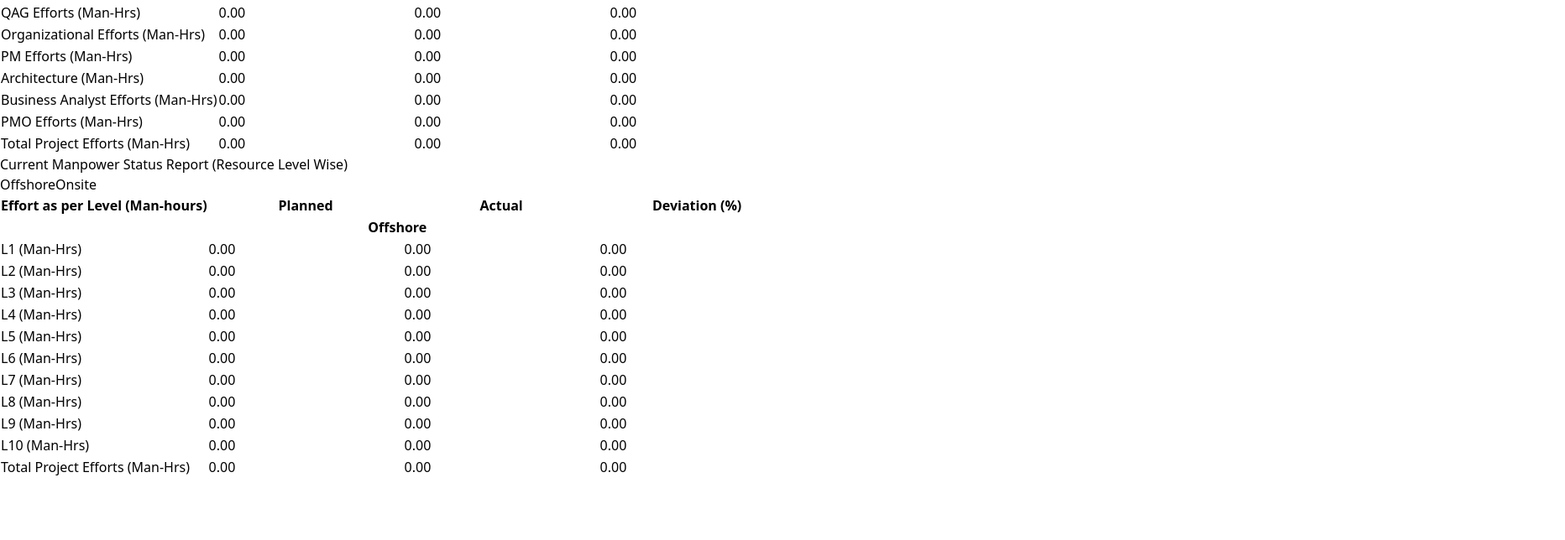
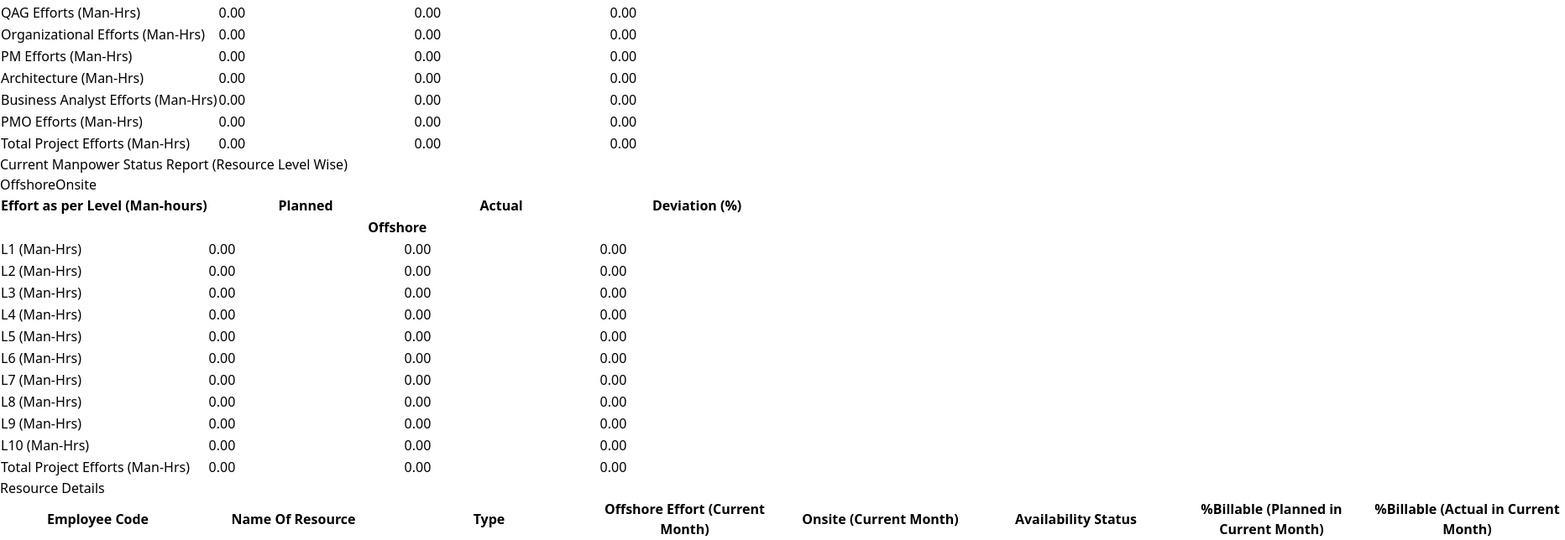
Before and after one commit to rishabhpal6397/pmwb_dashboard, a React (Vite) app: page /resources in a window 1280 px wide. Shown: the part 1320-1964 px from the top of the page at 84% size, 1864 px wide, since content can reach past the window. Before the commit the page ends 1890 px from the top, so only its background shows below. Built offline with nearby package versions, Linux system fonts and the light colour scheme.

Commit message:
Updated resource page

```diff
--- a/src/pages/resources.tsx
+++ b/src/pages/resources.tsx
@@ -2,8 +2,23 @@ import { useState } from "react";
 import Navbar from "../components/layout/navbar";
 import Sidebar from "../components/layout/sidebar";
 
-const Resources = () => {
-  const effortRows = [
+// ── Types ──────────────────────────────────────────────────────────────────
+type LocationType = "Offshore" | "Onsite";
+
+type SubColData = Record<string, string>; // { Planned: "0.00", Actual: "0.00", "Deviation (%)": "0.00" }
+
+type SectionData = Record<string, SubColData>; // { "L1 (Man-Hrs)": SubColData, ... }
+
+type TableData = Record<LocationType, { typeWise: SectionData; levelWise: SectionData }>;
+
+type SimpleRow = Record<string, string>; // { "Employee Code": "", "Name Of Resource": "", ... }
+
+// ── Constants ──────────────────────────────────────────────────────────────
+const LOCATIONS: LocationType[] = ["Offshore", "Onsite"];
+
+const SUB_COLUMNS = ["Planned", "Actual", "Deviation (%)"];
+
+const EFFORT_ROWS = [
   "Project Team Effort (Man-Hrs)",
   "Testing Team Effort (Man-Hrs)",
   "Graphics Efforts (Man-Hrs)",
@@ -17,7 +32,7 @@ const Resources = () => {
   "Total Project Efforts (Man-Hrs)",
 ];
 
-  const levelRows = [
+const LEVEL_ROWS = [
   "L1 (Man-Hrs)",
   "L2 (Man-Hrs)",
   "L3 (Man-Hrs)",
@@ -31,51 +46,153 @@ const Resources = () => {
   "Total Project Efforts (Man-Hrs)",
 ];
 
-  const locations = ["Offshore", "Onsite"] as const;
-  type LocationType = (typeof locations)[number];
+const SIMPLE_COLUMNS = [
+  "Employee Code",
+  "Name Of Resource",
+  "Type",
+  "Offshore Effort (Current Month)",
+  "Onsite (Current Month)",
+  "Availability Status",
+  "%Billable (Planned in Current Month)",
+  "%Billable (Actual in Current Month)",
+];
 
-  const subColumns = ["Planned", "Actual", "Deviation (%)"];
+const SIMPLE_ROW_COUNT = 9;
 
-  // ---------------- STATE ----------------
-  const [collapsed, setCollapsed] = useState(false);
-  const [selectedLocation, setSelectedLocation] =
-    useState<LocationType>("Offshore");
+// ── Helpers ────────────────────────────────────────────────────────────────
+const buildSectionData = (rows: string[]): SectionData =>
+  Object.fromEntries(
+    rows.map((row) => [
+      row,
+      Object.fromEntries(SUB_COLUMNS.map((col) => [col, "0.00"])),
+    ])
+  );
 
-  // ---------------- TABLE DATA ----------------
-  type TableDataType = Record<
-    LocationType,
-    {
-      typeWise: Record<string, Record<string, string>>;
-      levelWise: Record<string, Record<string, string>>;
-    }
-  >;
-
-  const createInitialData = (rows: string[]) => {
-    const data: Record<string, Record<string, string>> = {};
-    rows.forEach((row) => {
-      data[row] = {};
-      subColumns.forEach((column) => {
-        data[row][column] = "0.00";
-      });
-    });
-    return data;
-  };
-
-  const [tableData, setTableData] = useState<TableDataType>({
+const buildInitialTableData = (): TableData => ({
   Offshore: {
-      typeWise: createInitialData(effortRows),
-      levelWise: createInitialData(levelRows),
+    typeWise: buildSectionData(EFFORT_ROWS),
+    levelWise: buildSectionData(LEVEL_ROWS),
   },
   Onsite: {
-      typeWise: createInitialData(effortRows),
-      levelWise: createInitialData(levelRows),
+    typeWise: buildSectionData(EFFORT_ROWS),
+    levelWise: buildSectionData(LEVEL_ROWS),
   },
 });
 
-  const handleChange = (
+const buildInitialSimpleRows = (): SimpleRow[] =>
+  Array.from({ length: SIMPLE_ROW_COUNT }, () =>
+    Object.fromEntries(SIMPLE_COLUMNS.map((col) => [col, ""]))
+  );
+
+// ── Sub-components ─────────────────────────────────────────────────────────
+interface LocationToggleProps {
+  selected: LocationType;
+  onChange: (loc: LocationType) => void;
+}
+
+const LocationToggle = ({ selected, onChange }: LocationToggleProps) => (
+  <div className="inline-flex rounded-lg border border-gray-300 overflow-hidden">
+    {LOCATIONS.map((loc) => (
+      <button
+        key={loc}
+        type="button"
+        onClick={() => onChange(loc)}
+        className={`px-4 py-2 text-sm font-medium transition-colors ${
+          selected === loc
+            ? "bg-blue-600 text-white"
+            : "bg-white text-gray-700 hover:bg-gray-100"
+        }`}
+      >
+        {loc}
+      </button>
+    ))}
+  </div>
+);
+
+interface ManpowerTableProps {
+  title: string;
+  headerLabel: string;
+  rows: string[];
+  data: SectionData;
+  location: LocationType;
+  onLocationChange: (loc: LocationType) => void;
+  onCellChange: (row: string, col: string, value: string) => void;
+}
+
+const ManpowerTable = ({
+  title,
+  headerLabel,
+  rows,
+  data,
+  location,
+  onLocationChange,
+  onCellChange,
+}: ManpowerTableProps) => (
+  <div className="mb-10">
+    <div className="flex flex-col md:flex-row md:items-center md:justify-between gap-4 mb-4">
+      <h3 className="font-semibold">{title}</h3>
+      <LocationToggle selected={location} onChange={onLocationChange} />
+    </div>
+
+    <div className="overflow-x-auto">
+      <table className="table-fixed border-collapse border border-black text-sm w-full bg-white">
+        <thead>
+          <tr>
+            <th className="border border-black bg-purple-200 p-3 font-bold text-left w-72">
+              {headerLabel}
+            </th>
+            {SUB_COLUMNS.map((col) => (
+              <th
+                key={col}
+                className="border border-black bg-gray-200 p-2 text-center font-medium"
+              >
+                {col}
+              </th>
+            ))}
+          </tr>
+          <tr>
+            <th
+              colSpan={4}
+              className="border border-black bg-blue-100 p-3 text-center text-xl font-bold"
+            >
+              {location}
+            </th>
+          </tr>
+        </thead>
+        <tbody>
+          {rows.map((row) => (
+            <tr key={row}>
+              <td className="border border-black p-3 font-medium">{row}</td>
+              {SUB_COLUMNS.map((col) => (
+                <td key={col} className="border border-black p-2">
+                  <input
+                    type="text"
+                    className="w-full border rounded px-2 py-1 focus:outline-none focus:ring-2 focus:ring-blue-500"
+                    value={data[row]?.[col] ?? "0.00"}
+                    onChange={(e) => onCellChange(row, col, e.target.value)}
+                  />
+                </td>
+              ))}
+            </tr>
+          ))}
+        </tbody>
+      </table>
+    </div>
+  </div>
+);
+
+// ── Main Component ─────────────────────────────────────────────────────────
+const Resources = () => {
+  const [collapsed, setCollapsed] = useState(false);
+  const [selectedLocation, setSelectedLocation] = useState<LocationType>("Offshore");
+  const [tableData, setTableData] = useState<TableData>(buildInitialTableData);
+  const [simpleRows, setSimpleRows] = useState<SimpleRow[]>(buildInitialSimpleRows);
+
+  // Handler for Tables 1 & 2
+  const handleManpowerChange = (
     section: "typeWise" | "levelWise",
     row: string,
-    key: string,
+    col: string,
     value: string
   ) => {
     setTableData((prev) => ({
@@ -86,37 +203,21 @@ const Resources = () => {
           ...prev[selectedLocation][section],
           [row]: {
             ...prev[selectedLocation][section][row],
-            [key]: value,
+            [col]: value,
           },
         },
       },
     }));
   };
 
-  // ---------------- LOCATION TOGGLE ----------------
-  const LocationToggle = ({
-    selectedLocation,
-    setSelectedLocation,
-  }: {
-    selectedLocation: LocationType;
-    setSelectedLocation: (loc: LocationType) => void;
-  }) => (
-    <div className="inline-flex rounded-lg border border-gray-300 overflow-hidden">
-      {locations.map((location) => (
-        <button
-          key={location}
-          onClick={() => setSelectedLocation(location)}
-          className={`px-4 py-2 text-sm font-medium transition-colors ${
-            selectedLocation === location
-              ? "bg-blue-600 text-white"
-              : "bg-white text-gray-700 hover:bg-gray-100"
-          }`}
-        >
-          {location}
-        </button>
-      ))}
-    </div>
-  );
+  // Handler for Table 3
+  const handleSimpleChange = (rowIndex: number, col: string, value: string) => {
+    setSimpleRows((prev) => {
+      const updated = [...prev];
+      updated[rowIndex] = { ...updated[rowIndex], [col]: value };
+      return updated;
+    });
+  };
 
   const currentTypeData = tableData[selectedLocation].typeWise;
   const currentLevelData = tableData[selectedLocation].levelWise;
@@ -136,116 +237,62 @@ const Resources = () => {
           <h1 className="text-3xl font-bold text-gray-800 mb-6">Resources</h1>
 
           {/* ── TABLE 1: Resource Type Wise ── */}
-          <div className="flex flex-col md:flex-row md:items-center md:justify-between gap-4 mb-4">
-            <h3 className="font-semibold">
-              Current Manpower Status Report (Resource Type Wise)
-            </h3>
-            <LocationToggle
-              selectedLocation={selectedLocation}
-              setSelectedLocation={setSelectedLocation}
+          <ManpowerTable
+            title="Current Manpower Status Report (Resource Type Wise)"
+            headerLabel="Effort as per Type (Man-hours)"
+            rows={EFFORT_ROWS}
+            data={currentTypeData}
+            location={selectedLocation}
+            onLocationChange={setSelectedLocation}
+            onCellChange={(row, col, val) =>
+              handleManpowerChange("typeWise", row, col, val)
+            }
           />
-          </div>
 
-          <div className="overflow-x-auto mb-10">
-            <table className="table-fixed border-collapse border border-black text-sm w-full bg-white">
-              <thead>
+          {/* ── TABLE 2: Resource Level Wise ── */}
+          <ManpowerTable
+            title="Current Manpower Status Report (Resource Level Wise)"
+            headerLabel="Effort as per Level (Man-hours)"
+            rows={LEVEL_ROWS}
+            data={currentLevelData}
+            location={selectedLocation}
+            onLocationChange={setSelectedLocation}
+            onCellChange={(row, col, val) =>
+              handleManpowerChange("levelWise", row, col, val)
+            }
+          />
+
+          {/* ── TABLE 3: Simple Resource Table ── */}
+          <div className="mb-10">
+            <h2 className="text-2xl font-bold mb-4">Resource Details</h2>
+            <div className="overflow-x-auto">
+              <table className="min-w-full border border-black text-sm bg-white">
+                <thead className="bg-gray-100">
                   <tr>
-                  <th className="border border-black bg-purple-200 p-3 font-bold text-left w-72">
-                    Effort as per Type (Man-hours)
-                  </th>
-                  {subColumns.map((column) => (
+                    {SIMPLE_COLUMNS.map((col) => (
                       <th
-                      key={column}
-                      className="border border-black bg-gray-200 p-2 text-center font-medium"
+                        key={col}
+                        className="border border-black px-4 py-3 text-center font-semibold min-w-[180px]"
                       >
-                      {column}
+                        {col}
                       </th>
                     ))}
                   </tr>
-                <tr>
-                  <th
-                    colSpan={4}
-                    className="border border-black bg-blue-100 p-3 text-center text-xl font-bold"
-                  >
-                    {selectedLocation}
-                  </th>
-                </tr>
                 </thead>
                 <tbody>
-                {effortRows.map((row) => (
-                  <tr key={row}>
-                    <td className="border border-black p-3">{row}</td>
-                    {subColumns.map((column) => (
-                      <td key={column} className="border border-black p-2">
+                  {simpleRows.map((rowData, rowIndex) => (
+                    <tr key={rowIndex}>
+                      {SIMPLE_COLUMNS.map((col) => (
+                        <td
+                          key={col}
+                          className="border border-black p-2 min-w-[180px]"
+                        >
                           <input
                             type="text"
                             className="w-full border rounded px-2 py-1 focus:outline-none focus:ring-2 focus:ring-blue-500"
-                          value={currentTypeData[row][column]}
+                            value={rowData[col] ?? ""}
                             onChange={(e) =>
-                            handleChange("typeWise", row, column, e.target.value)
-                          }
-                        />
-                      </td>
-                    ))}
-                  </tr>
-                ))}
-              </tbody>
-            </table>
-          </div>
-
-          {/* ── TABLE 2: Resource Level Wise ── */}
-          <div className="flex flex-col md:flex-row md:items-center md:justify-between gap-4 mb-4">
-            <h3 className="font-semibold">
-              Current Manpower Status Report (Resource Level Wise)
-            </h3>
-            <LocationToggle
-              selectedLocation={selectedLocation}
-              setSelectedLocation={setSelectedLocation}
-            />
-          </div>
-
-          <div className="overflow-x-auto mb-10">
-            <table className="table-fixed border-collapse border border-black text-sm w-full bg-white">
-              <thead>
-                <tr>
-                  <th className="border border-black bg-purple-200 p-3 font-bold text-left w-72">
-                    Effort as per Level (Man-hours)
-                  </th>
-                  {subColumns.map((column) => (
-                    <th
-                      key={column}
-                      className="border border-black bg-gray-200 p-2 text-center font-medium"
-                    >
-                      {column}
-                    </th>
-                  ))}
-                </tr>
-                <tr>
-                  <th
-                    colSpan={4}
-                    className="border border-black bg-blue-100 p-3 text-center text-xl font-bold"
-                  >
-                    {selectedLocation}
-                  </th>
-                </tr>
-              </thead>
-              <tbody>
-                {levelRows.map((row) => (
-                  <tr key={row}>
-                    <td className="border border-black p-3">{row}</td>
-                    {subColumns.map((column) => (
-                      <td key={column} className="border border-black p-2">
-                        <input
-                          type="text"
-                          className="w-full border rounded px-2 py-1 focus:outline-none focus:ring-2 focus:ring-blue-500"
-                          value={currentLevelData[row][column]}
-                          onChange={(e) =>
-                            handleChange(
-                              "levelWise",
-                              row,
-                              column,
-                              e.target.value
-                            )
+                              handleSimpleChange(rowIndex, col, e.target.value)
                             }
                           />
                         </td>
@@ -256,6 +303,8 @@ const Resources = () => {
               </table>
             </div>
           </div>
+
+        </div>
       </div>
     </div>
   );
```
Lines whose indentation alone changed are shown as unchanged.
